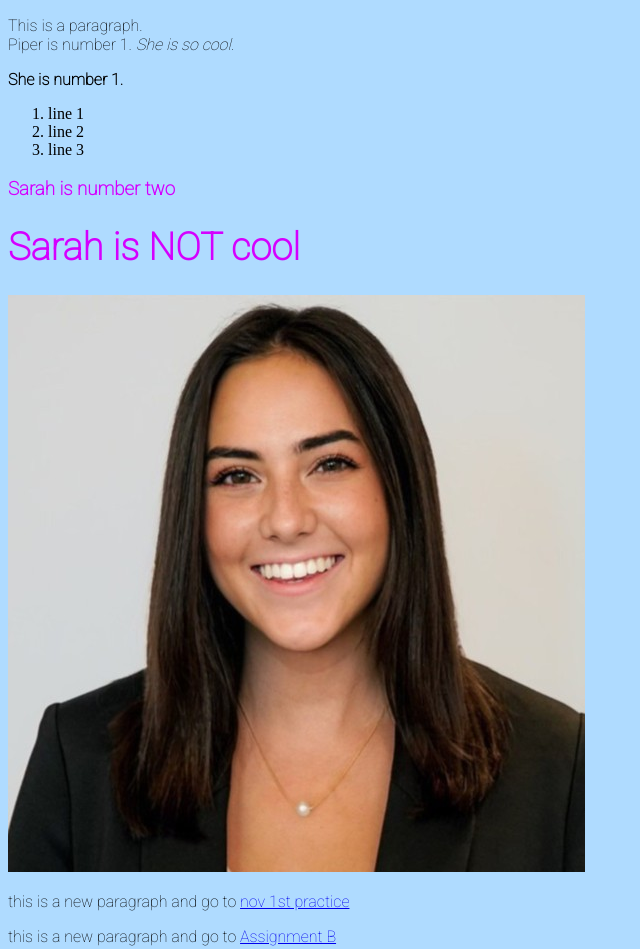
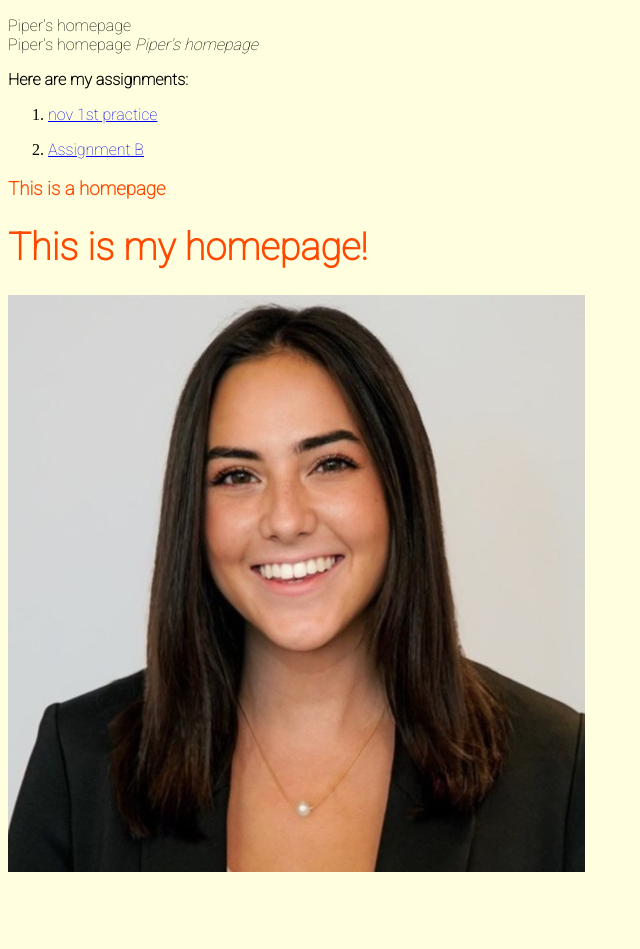
Before and after one commit to piperniz/Comm150, a plain HTML site: page index.html in a window 1280 px wide. Shown: the whole page, without its empty margins (0-640 px from the left). After the commit the page ends 884 px from the top, so only its background shows below. Drawn offline with Linux system fonts and the light colour scheme.

Commit message:
Add files via upload

```diff
--- a/default.css
+++ b/default.css
@@ -1,10 +1,10 @@
 body{
-    background-color: rgb(175, 219, 255);
+    background-color: rgb(255, 254, 222);
 }
 
 
 h1,h3{
-    color:rgb(212, 0, 255);
+    color:rgb(255, 72, 0);
 }
 
 h1{
@@ -13,6 +13,7 @@ h1{
 
 p{
     font-family: 'Roboto', sans-serif;
+    color: rgb(0, 0, 0);
 }
 
 h3{
--- a/index.html
+++ b/index.html
@@ -16,22 +16,18 @@
 
 <body>
 
-    <p> This is a paragraph. <br> Piper is number 1. <i> She is so cool. </i>
-        <p> <b> She is  number 1. </b> </p>
+    <p> Piper's homepage <br> Piper's homepage <i> Piper's homepage </i>
+        <p> <b> Here are my assignments: </b> </p>
 
         <ol>
-            <li> line 1 </li>
-            <li> line 2 </li>
-            <li> line 3 </li>
+            <li> <p><a href="11-1-22.html" target="_blank"> nov 1st practice </a></p> </li>
+            <li> <p> <a href="Assignment B.html" target="_blank"> Assignment B </a></p> </li>
         </ol>
 
-        <H3> Sarah is number two </H3>
-        <h1> Sarah is NOT cool</H1>
+        <H3> This is a homepage </H3>
+        <h1> This is my homepage! </H1>
 
         <img src="graphics/1659728287398.jpeg">
-
-        <p>this is a new paragraph and go to <a href="11-1-22.html" target="_blank"> nov 1st practice </a></p>
-        <p>this is a new paragraph and go to <a href="Assignment B.html" target="_blank"> Assignment B </a></p>
 
 
 
```
Also changed, not shown: Assignment B.html (+15 -1 lines), graphics/twitter_HQ.webp (added).
